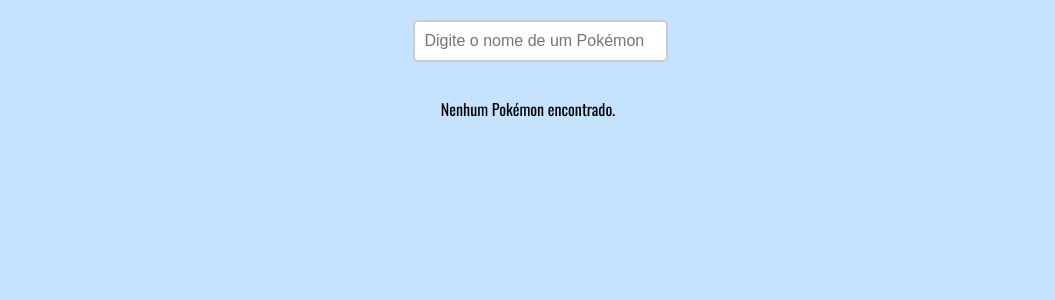
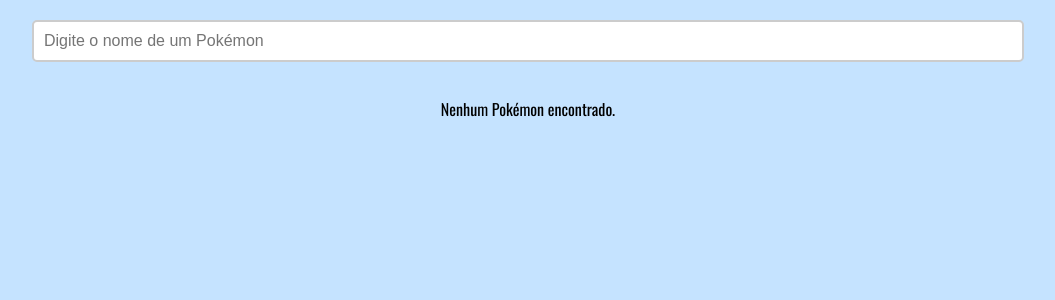
Before and after one commit to nicolecafalloni/REVIS-O-PROGRAMA-O-WEB-POK-MON, a PHP site: page / in a window 1280 px wide. Shown: the part 127-427 px from the top of the page, without its empty margins (112-1167 px from the left). Run offline with PHP 8.4, Linux system fonts and the light colour scheme; data that the repository does not hold is empty; some web fonts are replaced.

Commit message:
alteração style

```diff
--- a/css/style.css
+++ b/css/style.css
@@ -159,7 +159,6 @@ label{
     border-radius: 8px;
     box-shadow: 2px 2px 5px rgba(0,0,0,0.1);
 }
-<<<<<<< HEAD
 
 .search-container {
     display: flex;
@@ -316,5 +315,3 @@ form#form-editar {
 #cancelar:hover {
   background-color: #a93131;
 }
-=======
->>>>>>> 64f48a7756353ec6f9a2354d920b09d085f19669
```
